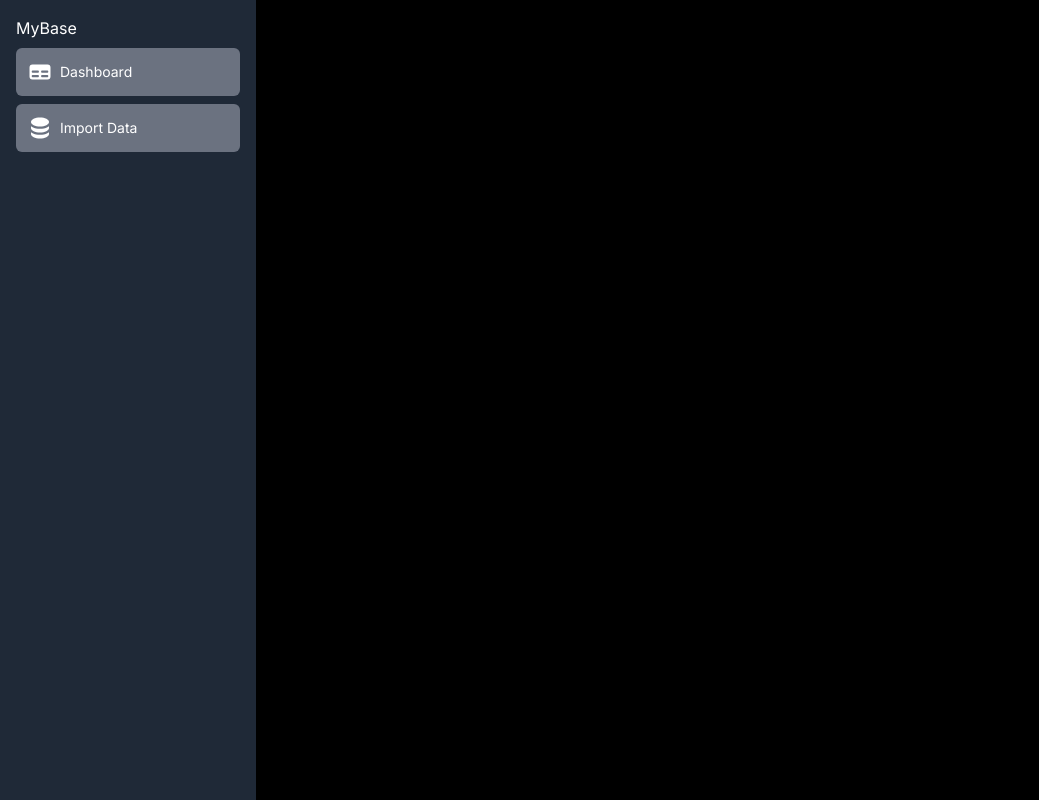
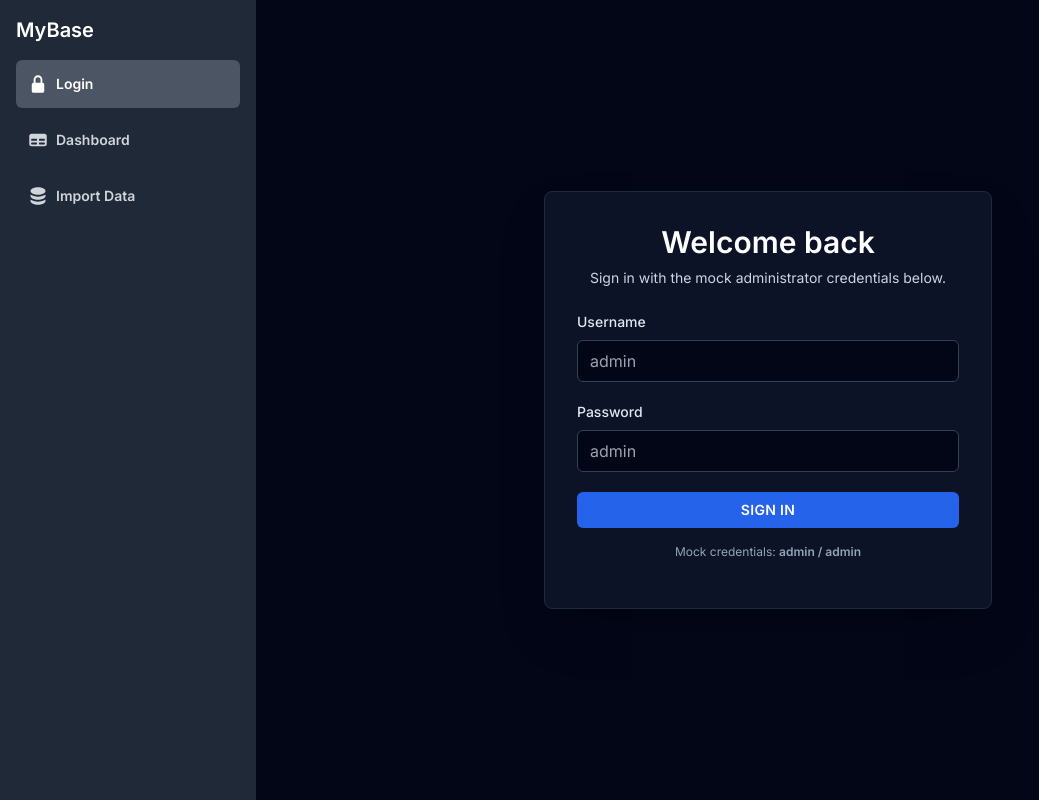
Before and after one commit to eddieg037/BaseNextJs, a Next.js app: page /login in a window 1280 px wide. Before the commit this address had no page. Shown: the whole page, without its empty margins (0-1039 px from the left). Built offline with nearby package versions, Linux system fonts and the light colour scheme.

Commit message:
refactor: polish mock login experience

```diff
--- a/app/import/page.tsx
+++ b/app/import/page.tsx
@@ -52,7 +52,7 @@ export default function Dashboard() {
           data. It will automatically read the data files in server and
           re-import the data to our data files in a normalized way for use in
           the application. If your dashboard components indicate no data, please
-          click the 'Import Data' button. If you wish to import data from a
+          click the &ldquo;Import Data&rdquo; button. If you wish to import data from a
           local file, please reach out to an administrator for help with this,
           future enhancements will implement security and will permit certain
           users to import data from their local files.
@@ -60,7 +60,9 @@ export default function Dashboard() {
         <br />
         <p>
           {" "}
-          **The 'Delete Data' button will delete all data in our files, this
+          <strong>
+            The &ldquo;Delete Data&rdquo; button will delete all data in our files, this
+          </strong>
           data can be re-imported but if any additions where done from outside
           the file, these changes will be lost.
         </p>
--- /dev/null
+++ b/app/login/page.tsx
@@ -0,0 +1,144 @@
+"use client";
+
+import { FormEvent, useEffect, useState } from "react";
+import { useRouter } from "next/navigation";
+
+const MOCK_CREDENTIALS = {
+  username: "admin",
+  password: "admin",
+} as const;
+
+type LoginStatus = "idle" | "success" | "error";
+
+export default function LoginPage() {
+  const router = useRouter();
+  const [username, setUsername] = useState("");
+  const [password, setPassword] = useState("");
+  const [status, setStatus] = useState<LoginStatus>("idle");
+  const [errorMessage, setErrorMessage] = useState<string | null>(null);
+
+  const isSubmitting = status === "success";
+
+  useEffect(() => {
+    if (status !== "success") {
+      return undefined;
+    }
+
+    const timeoutId = window.setTimeout(() => {
+      router.push("/dashboard");
+    }, 800);
+
+    return () => window.clearTimeout(timeoutId);
+  }, [router, status]);
+
+  function handleSubmit(event: FormEvent<HTMLFormElement>) {
+    event.preventDefault();
+
+    const trimmedUsername = username.trim().toLowerCase();
+
+    if (
+      trimmedUsername === MOCK_CREDENTIALS.username &&
+      password === MOCK_CREDENTIALS.password
+    ) {
+      setStatus("success");
+      setErrorMessage(null);
+      return;
+    }
+
+    setStatus("error");
+    setErrorMessage("Invalid username or password. Try admin / admin.");
+  }
+
+  return (
+    <section className="flex min-h-screen flex-1 items-center justify-center bg-slate-950 p-6">
+      <div className="w-full max-w-md rounded-lg border border-slate-800 bg-slate-900/80 p-8 shadow-2xl">
+        <header className="mb-6 text-center">
+          <h1 className="text-3xl font-semibold text-white">Welcome back</h1>
+          <p className="mt-2 text-sm text-slate-300">
+            Sign in with the mock administrator credentials below.
+          </p>
+        </header>
+
+        <form className="space-y-5" noValidate onSubmit={handleSubmit}>
+          <div>
+            <label
+              className="mb-2 block text-sm font-medium text-slate-200"
+              htmlFor="username"
+            >
+              Username
+            </label>
+            <input
+              id="username"
+              name="username"
+              type="text"
+              autoComplete="username"
+              value={username}
+              onChange={(event) => {
+                setUsername(event.target.value);
+                if (status === "error") {
+                  setStatus("idle");
+                  setErrorMessage(null);
+                }
+              }}
+              className="w-full rounded-md border border-slate-700 bg-slate-950 px-3 py-2 text-white transition focus:border-blue-500 focus:outline-none focus:ring-2 focus:ring-blue-500"
+              placeholder={MOCK_CREDENTIALS.username}
+              required
+            />
+          </div>
+
+          <div>
+            <label
+              className="mb-2 block text-sm font-medium text-slate-200"
+              htmlFor="password"
+            >
+              Password
+            </label>
+            <input
+              id="password"
+              name="password"
+              type="password"
+              autoComplete="current-password"
+              value={password}
+              onChange={(event) => {
+                setPassword(event.target.value);
+                if (status === "error") {
+                  setStatus("idle");
+                  setErrorMessage(null);
+                }
+              }}
+              className="w-full rounded-md border border-slate-700 bg-slate-950 px-3 py-2 text-white transition focus:border-blue-500 focus:outline-none focus:ring-2 focus:ring-blue-500"
+              placeholder={MOCK_CREDENTIALS.password}
+              required
+            />
+          </div>
+
+          <button
+            type="submit"
+            aria-busy={isSubmitting}
+            className="w-full rounded-md bg-blue-600 px-4 py-2 text-sm font-semibold uppercase tracking-wide text-white transition hover:bg-blue-500 focus:outline-none focus:ring-2 focus:ring-blue-400 focus:ring-offset-2 focus:ring-offset-slate-900 disabled:cursor-not-allowed disabled:opacity-70"
+            disabled={isSubmitting}
+          >
+            {isSubmitting ? "Signing In..." : "Sign In"}
+          </button>
+        </form>
+
+        <p className="mt-4 text-center text-xs text-slate-400">
+          Mock credentials: <span className="font-semibold">admin / admin</span>
+        </p>
+
+        <div aria-live="polite" className="mt-4 space-y-2" role="status">
+          {status === "success" ? (
+            <p className="rounded-md border border-emerald-500 bg-emerald-900/50 p-3 text-sm text-emerald-200">
+              Login successful! Redirecting to your dashboard...
+            </p>
+          ) : null}
+          {errorMessage ? (
+            <p className="rounded-md border border-red-500 bg-red-900/50 p-3 text-sm text-red-200">
+              {errorMessage}
+            </p>
+          ) : null}
+        </div>
+      </div>
+    </section>
+  );
+}
--- a/app/page.tsx
+++ b/app/page.tsx
@@ -1,5 +1,5 @@
 import { redirect } from "next/navigation";
 
 export default function Home() {
-  redirect("/dashboard");
+  redirect("/login");
 }
--- a/app/ui/Sidenav.tsx
+++ b/app/ui/Sidenav.tsx
@@ -2,34 +2,47 @@
 
 import {
   CircleStackIcon,
+  LockClosedIcon,
   TableCellsIcon,
 } from "@heroicons/react/16/solid";
 import Link from "next/link";
 import { usePathname } from "next/navigation";
 
-export default function SideNav() {
-  const pathname = usePathname();
 const links = [
+  { name: "Login", href: "/login", icon: LockClosedIcon },
   { name: "Dashboard", href: "/dashboard", icon: TableCellsIcon },
   { name: "Import Data", href: "/import", icon: CircleStackIcon },
 ];
+
+export default function SideNav() {
+  const pathname = usePathname();
+
   return (
     <aside className="bg-gray-800 text-white w-64 flex-shrink-0">
       <div className="p-4 h-screen sidenav">
-        <h1 className="mb-2">MyBase</h1>
+        <h1 className="mb-4 text-xl font-semibold">MyBase</h1>
+        <nav className="space-y-2">
           {links.map((link) => {
             const LinkIcon = link.icon;
+            const isActive =
+              pathname === link.href || pathname.startsWith(`${link.href}/`);
+
             return (
               <Link
                 key={link.name}
                 href={link.href}
-              className="flex h-[48px] mb-2 grow items-center gap-2 rounded-md bg-gray-500 p-3 text-sm font-large justify-start p-2 px-3"
+                className={`flex h-[48px] items-center gap-2 rounded-md px-3 py-2 text-sm font-semibold transition-colors ${
+                  isActive
+                    ? "bg-gray-600 text-white"
+                    : "text-gray-300 hover:bg-gray-700 hover:text-white"
+                }`}
               >
-              <LinkIcon className="w-6" />
-              <p className="hidden md:block">{link.name}</p>
+                <LinkIcon className="w-5" />
+                <span className="hidden md:block">{link.name}</span>
               </Link>
             );
           })}
+        </nav>
       </div>
     </aside>
   );
--- a/package.json
+++ b/package.json
@@ -12,7 +12,7 @@
     "@heroicons/react": "^2.1.1",
     "csv-parse": "^5.5.3",
     "js-yaml": "^4.1.0",
-    "next": "14.1.0",
+    "next": "14.2.5",
     "react": "^18",
     "react-dom": "^18",
     "xml2js": "^0.6.2"
@@ -25,7 +25,7 @@
     "@types/xml2js": "^0.4.14",
     "autoprefixer": "^10.0.1",
     "eslint": "^8",
-    "eslint-config-next": "14.1.0",
+    "eslint-config-next": "14.2.5",
     "postcss": "^8",
     "tailwindcss": "^3.3.0",
     "typescript": "^5"
```
Also changed, not shown: .eslintrc.json, 1 other file (tests, documents, lock files or other folders). Lines whose indentation alone changed are shown as unchanged.
